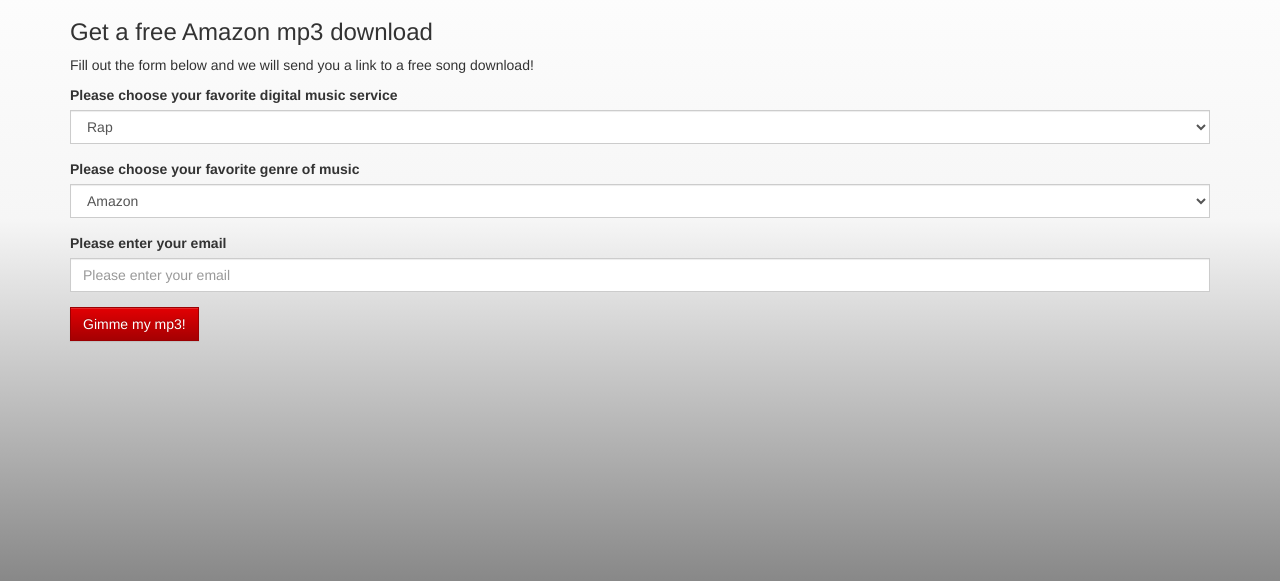
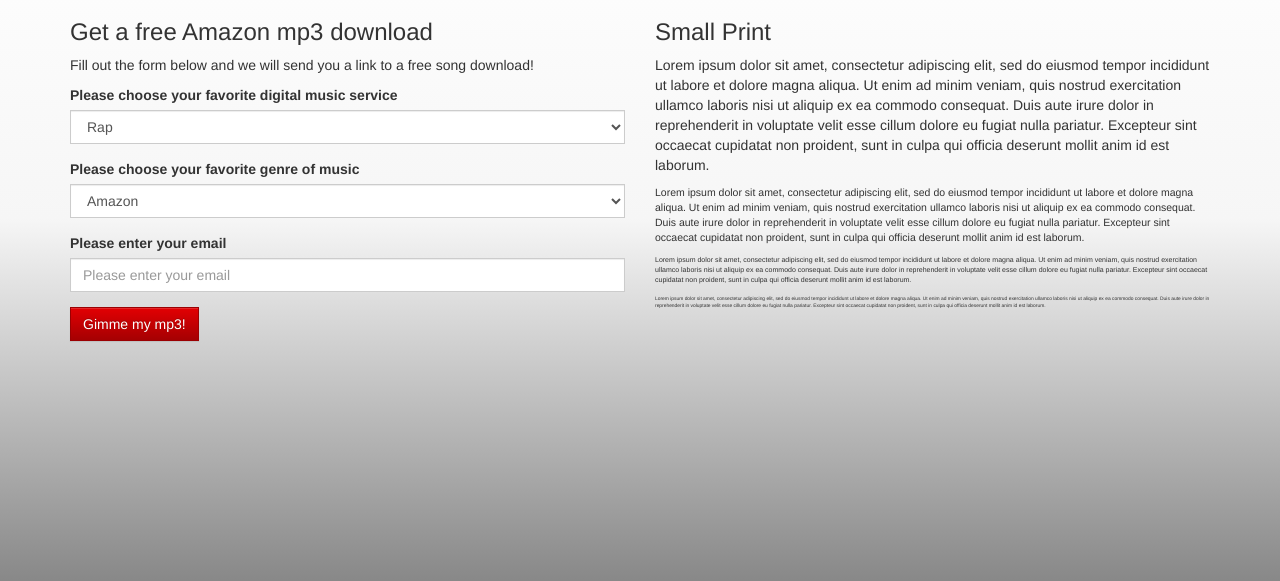
Before and after one commit to alexlanza/cs399_agency, a Django app: page /campaigns/mp3 in a window 1280 px wide. Shown: the part 101-682 px from the top of the page. Run offline with Django 3.2, Linux system fonts and the light colour scheme; parts of the project's set-up code (start-up, migrations or seed data) failed here and were passed over; some libraries are stand-ins or nearby versions.

Commit message:
split columns and added filler text with custom css class

```diff
--- a/agency/static/css/custom.css
+++ b/agency/static/css/custom.css
@@ -20,3 +20,7 @@
 .container-top-padding {
     padding-top: 20px;
 }
+
+.tiny {font-size: 75%}
+.tinyx {font-size: 50%}
+.tinyxx {font-size: 35%}
--- a/agency/templates/mp3.html
+++ b/agency/templates/mp3.html
@@ -7,10 +7,10 @@
 {% block content %}
 <!-- checks for successful POST and displays success message -->
     <div class="container">
-        <h3>Get a free Amazon mp3 download</h3>
         <div class="row">
-            <div class="col-sm-12">
-            {% if messages %}
+            <div class="col-sm-6">
+                <h3>Get a free Amazon mp3 download</h3>
+                {% if messages %}
                 <div class = 'alert alert-success' role="alert">
                 {% for message in messages %}
                     {{ message.message }}
@@ -26,7 +26,34 @@
                     <button class="btn btn-primary" type="submit">Gimme my mp3!</button>
                 {% endbuttons %}
             </form>
-            </div><!--/col-sm-12-->
+            </div>
+        <div class="col-sm-6">
+                <h3>Small Print</h3>
+                <p>Lorem ipsum dolor sit amet, consectetur adipiscing elit, sed do eiusmod tempor
+                    incididunt ut labore et dolore magna aliqua. Ut enim ad minim veniam, quis
+                    nostrud exercitation ullamco laboris nisi ut aliquip ex ea commodo consequat.
+                    Duis aute irure dolor in reprehenderit in voluptate velit esse cillum dolore eu
+                    fugiat nulla pariatur. Excepteur sint occaecat cupidatat non proident, sunt in
+                    culpa qui officia deserunt mollit anim id est laborum.</p>
+                <p class="tiny">Lorem ipsum dolor sit amet, consectetur adipiscing elit, sed do eiusmod tempor
+                    incididunt ut labore et dolore magna aliqua. Ut enim ad minim veniam, quis
+                    nostrud exercitation ullamco laboris nisi ut aliquip ex ea commodo consequat.
+                    Duis aute irure dolor in reprehenderit in voluptate velit esse cillum dolore eu
+                    fugiat nulla pariatur. Excepteur sint occaecat cupidatat non proident, sunt in
+                    culpa qui officia deserunt mollit anim id est laborum.</p>
+                <p class="tinyx">Lorem ipsum dolor sit amet, consectetur adipiscing elit, sed do eiusmod tempor
+                    incididunt ut labore et dolore magna aliqua. Ut enim ad minim veniam, quis
+                    nostrud exercitation ullamco laboris nisi ut aliquip ex ea commodo consequat.
+                    Duis aute irure dolor in reprehenderit in voluptate velit esse cillum dolore eu
+                    fugiat nulla pariatur. Excepteur sint occaecat cupidatat non proident, sunt in
+                    culpa qui officia deserunt mollit anim id est laborum.</p>
+                <p class="tinyxx">Lorem ipsum dolor sit amet, consectetur adipiscing elit, sed do eiusmod tempor
+                    incididunt ut labore et dolore magna aliqua. Ut enim ad minim veniam, quis
+                    nostrud exercitation ullamco laboris nisi ut aliquip ex ea commodo consequat.
+                    Duis aute irure dolor in reprehenderit in voluptate velit esse cillum dolore eu
+                    fugiat nulla pariatur. Excepteur sint occaecat cupidatat non proident, sunt in
+                    culpa qui officia deserunt mollit anim id est laborum.</p>
+            </div>
         </div><!-- /row-->
     </div>
 {% endblock %}
```
